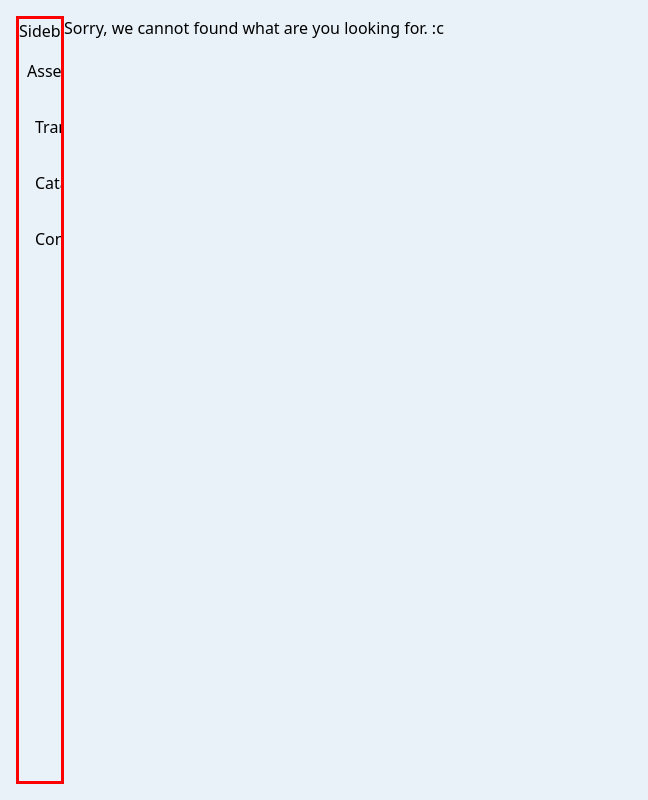
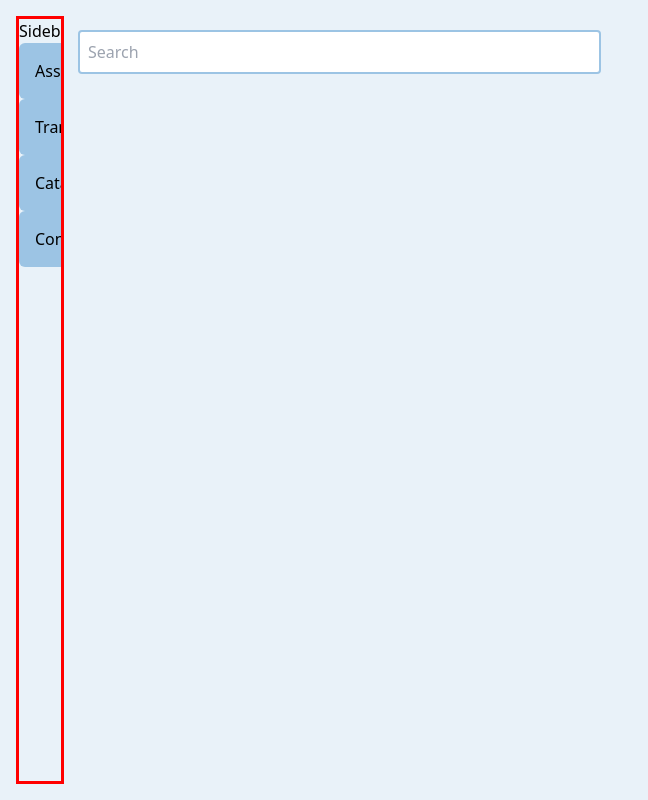
Before and after one commit to LaloStroke/action-logistics, a React (Vite) app: page /1/Transactions/1 in a window 1280 px wide. Before the commit this address had no page. Shown: the whole page, without its empty margins (0-648 px from the left). Built offline with nearby package versions, Linux system fonts and the light colour scheme.

Commit message:
[fix] routes and styles xd

```diff
--- a/src/components/Select/index.tsx
+++ b/src/components/Select/index.tsx
@@ -1,7 +1,7 @@
-import React, { useRef, useState, useEffect, ReactNode } from "react";
-import { SelectContext } from "./SelectContext";
-import useOnClickOutside from "../../hooks/useOnClickOutside/useOnClickOutside";
-import { IoMdArrowDropup } from "react-icons/io";
+import React, { useRef, useState, useEffect, ReactNode } from 'react';
+import { SelectContext } from './SelectContext';
+import useOnClickOutside from '../../hooks/useOnClickOutside/useOnClickOutside';
+import { IoMdArrowDropup } from 'react-icons/io';
 
 const Select: React.FC<{
   children: ReactNode | ReactNode[];
@@ -20,14 +20,12 @@ const Select: React.FC<{
   defaultValue,
   onHover,
   optionsStyle,
-  placeholder
+  placeholder,
 }): JSX.Element => {
-  const [selectedOption, setSelectedOption] = useState<string>(
-    defaultValue || ""
-  );
+  const [selectedOption, setSelectedOption] = useState<string>(defaultValue || '');
   const [isOpen, setIsOpen] = useState<boolean>(false);
   const handleIsOpen = () => setIsOpen(!isOpen);
-  const selectPlaceHolder = placeholder || "Select an option";
+  const selectPlaceHolder = placeholder || 'Select an option';
   const selectRef = useRef<HTMLDivElement>(null);
 
   const handleClickOutside = () => setIsOpen(false);
@@ -44,14 +42,12 @@ const Select: React.FC<{
   }, [selectHandler, selectedOption]);
 
   return (
-    <SelectContext.Provider
-      value={{ selectedOption, changeSelectedOption: updateSelectedOption }}
-    >
+    <SelectContext.Provider value={{ selectedOption, changeSelectedOption: updateSelectedOption }}>
       <div
         className={
           className
             ? className
-            : "bg-yellow rounded-md p-4 relative w-56 cursor-pointer border-none"
+            : 'bg-primary rounded-md p-4 relative w-56 cursor-pointer border-none'
         }
         onMouseEnter={onHover ? handleIsOpen : undefined}
         onMouseLeave={onHover ? handleIsOpen : undefined}
@@ -59,12 +55,8 @@ const Select: React.FC<{
         onClick={handleIsOpen}
       >
         <span className="flex h-full justify-between items-center">
-          {staticPlaceholder
-            ? staticPlaceholder
-            : selectedOption || selectPlaceHolder}
-          <div
-            className={`duration-300 scale-125 ${isOpen ? "" : "rotate-180"}`}
-          >
+          {staticPlaceholder ? staticPlaceholder : selectedOption || selectPlaceHolder}
+          <div className={`duration-300 scale-125 ${isOpen ? '' : 'rotate-180'}`}>
             <IoMdArrowDropup />
           </div>
         </span>
@@ -73,7 +65,7 @@ const Select: React.FC<{
             className={`${
               optionsStyle
                 ? optionsStyle
-                : "bg-yellow list-none relative w-48 flex flex-col right-[-2.5rem] top-[3.25rem]"
+                : 'bg-secondary list-none absolute w-full left-0 top-16 overflow-auto max-h-36 rounded-md z-10 flex flex-col '
             }`}
           >
             {children}
--- a/src/components/Sidebar/index.tsx
+++ b/src/components/Sidebar/index.tsx
@@ -1,18 +1,18 @@
-import React, { useState, useRef, useEffect } from "react";
-import { Link, useMatch, useResolvedPath } from "react-router-dom";
-import useOnClickOutside from "../../hooks/useOnClickOutside/useOnClickOutside";
+import React, { useState, useRef, useEffect } from 'react';
+import { Link, useMatch, useResolvedPath } from 'react-router-dom';
+import useOnClickOutside from '../../hooks/useOnClickOutside/useOnClickOutside';
 import {
   setSidebarOpen,
   setAssetsSelected,
   setTransactionSelected,
   setConfigSelected,
-  setCatalogSelected
-} from "@/store/services/slice/appSlice";
-import { useDispatch } from "react-redux";
-import SelectOptions from "../../constants/selectOptions";
-import "./sidebar.css";
-import SelectOption from "../Select/SelectOption/SelectOption";
-import Select from "../Select";
+  setCatalogSelected,
+} from '@/store/services/slice/appSlice';
+import { useDispatch } from 'react-redux';
+import SelectOptions from '../../constants/selectOptions';
+import './sidebar.css';
+import SelectOption from '../Select/SelectOption/SelectOption';
+import Select from '../Select';
 
 const Sidebar: React.FC = (): JSX.Element => {
   const [isOpen, setIsOpen] = useState<boolean>(false);
@@ -26,7 +26,7 @@ const Sidebar: React.FC = (): JSX.Element => {
   const sidebarRef = useRef<HTMLDivElement>(null);
   useOnClickOutside(sidebarRef, handleOutsideOpen);
 
-  const handleStyles = isOpen ? "open" : "close";
+  const handleStyles = isOpen ? 'open' : 'close';
   const handleAssets = (value: Assets): void => {
     dispatch(setAssetsSelected(value));
   };
@@ -40,10 +40,10 @@ const Sidebar: React.FC = (): JSX.Element => {
     dispatch(setCatalogSelected(value));
   };
 
-  const Assets = SelectOptions.get("Assets");
-  const Transactions = SelectOptions.get("Transactions");
-  const Configs = SelectOptions.get("ConfigPoints");
-  const Catalogs = SelectOptions.get("CatalogPoints");
+  const Assets = SelectOptions.get('Assets');
+  const Transactions = SelectOptions.get('Transactions');
+  const Configs = SelectOptions.get('ConfigPoints');
+  const Catalogs = SelectOptions.get('CatalogPoints');
   useEffect(() => {
     dispatch(setSidebarOpen(isOpen));
   }, [isOpen]);
@@ -52,18 +52,13 @@ const Sidebar: React.FC = (): JSX.Element => {
       Sidebar
       <div>
         <Select
-          onHover
-          defaultValue={"All Assets"}
-          staticPlaceholder={"Assets"}
+          defaultValue={'All Assets'}
+          staticPlaceholder={'Assets'}
           selectHandler={handleAssets}
           placeholder="Assets"
-          className="w-28 bg-transparent rounded-md py-4 px-2 relative cursor-pointer border-none h-full"
         >
           {(Assets as string[]).map((Assets) => (
-            <CustomLink
-              to={`/Assets/${Assets == "All Assets" ? "all" : Assets}`}
-              key={Assets}
-            >
+            <CustomLink to={`/Assets/${Assets == 'All Assets' ? 'all' : Assets}`} key={Assets}>
               <SelectOption value={Assets}>{Assets}</SelectOption>
             </CustomLink>
           ))}
@@ -71,9 +66,8 @@ const Sidebar: React.FC = (): JSX.Element => {
       </div>
       <div>
         <Select
-          onHover
-          defaultValue={"Due"}
-          staticPlaceholder={"Transactions"}
+          defaultValue={'Due'}
+          staticPlaceholder={'Transactions'}
           selectHandler={handleTransactions}
           placeholder="Transactions"
           className=""
@@ -88,9 +82,8 @@ const Sidebar: React.FC = (): JSX.Element => {
       </div>
       <div>
         <Select
-          onHover
-          defaultValue={"Locations"}
-          staticPlaceholder={"Catalogs"}
+          defaultValue={'Locations'}
+          staticPlaceholder={'Catalogs'}
           selectHandler={handleCatalogs}
           placeholder="Catalogs"
           className=""
@@ -105,9 +98,8 @@ const Sidebar: React.FC = (): JSX.Element => {
       </div>
       <div>
         <Select
-          onHover
-          defaultValue={"Locations"}
-          staticPlaceholder={"Configs"}
+          defaultValue={'Locations'}
+          staticPlaceholder={'Configs'}
           selectHandler={handleConfigs}
           placeholder="Configs"
           className=""
@@ -132,15 +124,10 @@ const CustomLink: React.FC<{
   const resolvedPath = useResolvedPath(to);
   const isActive = useMatch({ path: resolvedPath.pathname, end: true });
   return (
-    <Link
-      className={`${className ? className : "duration-300 w-28 h-full"} `}
-      to={to}
-    >
+    <Link className={`${className ? className : 'duration-300 w-28 h-full'} `} to={to}>
       <div
         className={`grid place-content-center px-4 h-full duration-300 cursor-pointer  ${
-          isActive
-            ? "bg-lightOrange duration-300 font-bold hover:tracking-normal"
-            : ""
+          isActive ? 'bg-lightOrange duration-300 font-bold hover:tracking-normal' : ''
         }`}
       >
         {children}
--- /dev/null
+++ b/src/constants/Locations/index.ts
@@ -0,0 +1,22 @@
+const Locations = [
+  'Dallas, TX',
+  'Irving, TX',
+  'Kansas, KS',
+  'New York, NY',
+  'San Francisco, CA',
+  'Seattle, WA',
+  'Washington, DC',
+  'Austin, TX',
+  'Chicago, IL',
+  'Los Angeles, CA',
+  'Miami, FL',
+  'Philadelphia, PA',
+  'Phoenix, AZ',
+  'San Antonio, TX',
+  'San Diego, CA',
+  'San Jose, CA',
+  'Jacksonville, FL',
+  'Indianapolis, IN',
+];
+
+export default Locations;
--- a/src/data.d.ts
+++ b/src/data.d.ts
@@ -3,7 +3,7 @@ declare interface DefaultTableOptions {
   deletable?: JSX.Element;
 }
 
-declare interface Logistics extends DefaultTableOptions {
+declare interface Assets extends DefaultTableOptions {
   ID: string;
   'S/N': string;
   name: string;
@@ -16,3 +16,19 @@ declare interface Logistics extends DefaultTableOptions {
   'status operation': string;
   'status location': string;
 }
+
+declare interface Transactions extends DefaultTableOptions {
+  'Exceded days': number;
+  'Request date': string;
+  'Return commit date': string;
+  Requester: string;
+  'Location Origin': string;
+  'Location Destination': string;
+  Authorized: string;
+  'Authorization date': string;
+  Assets: Assets['name'][];
+}
+
+declare interface TransactionsHeaders {
+  due: Transactions;
+}
--- a/src/router/index.tsx
+++ b/src/router/index.tsx
@@ -13,11 +13,11 @@ const Router: React.FC = (): JSX.Element => {
     <BrowserRouter>
       <Layout>
         <Switch>
+          <Route path="/Login" element={<Login />} />
           <Route path="/Assets/:selectedAssetOption" element={<Home />} />
-          <Route path="/Login" element={<Login />} />
+          <Route path=":type/Catalogs/:selectedOption/:id" element={<Catalogs />} />
           <Route path="/Transactions" element={<Transactions />} />
-          <Route path="/Transactions/:selectedTransactionsOption" element={<Transactions />} />
-          <Route path=":type/Catalogs/:selectedOption" element={<Catalogs />} />
+          <Route path=":type/Transactions/:selectedTransactionsOption" element={<Transactions />} />
           <Route path="/Configs" element={<Configs />} />
           <Route path="/Configs/:selectedConfigOption" element={<Configs />} />
           <Route path="*" element={<NotFound />} />
--- a/src/views/Catalogs/index.tsx
+++ b/src/views/Catalogs/index.tsx
@@ -1,31 +1,30 @@
-import React, { useEffect, useState } from "react";
-import Form from "../../components/Form";
-import { useSetLocationMutation } from "../../store/services/userService";
-import useForm from "../../hooks/useForm/useForm";
-import Button from "../../components/Button";
-import { loginValidations } from "@/constants/validations/login";
-import Forms from "../../constants/forms";
-import { useParams } from "react-router";
+import React, { useEffect, useState } from 'react';
+import Form from '../../components/Form';
+import { useSetLocationMutation } from '../../store/services/userService';
+import useForm from '../../hooks/useForm/useForm';
+import Button from '../../components/Button';
+import { loginValidations } from '@/constants/validations/login';
+import Forms from '../../constants/forms';
+import { useParams } from 'react-router';
 
 const Catalogs: React.FC = (): React.ReactElement => {
-  const [setLocation, { isError, isSuccess, isLoading }] =
-    useSetLocationMutation();
-  const [editable, setEditable] = useState<string>("");
-  const { selectedOption, type, catalog } = useParams();
+  const [setLocation, { isError, isSuccess, isLoading }] = useSetLocationMutation();
+  const [editable, setEditable] = useState<string>('');
+  const { selectedOption, type, catalog, id } = useParams();
   const { handleChange, handleSubmit, formValues, formErrors } = useForm(
     {
-      ID: "",
-      State: "",
-      Address: "",
-      Location: "",
-      LocationName: "",
-      City: "",
-      ZipCode: "",
+      ID: '',
+      State: '',
+      Address: '',
+      Location: '',
+      LocationName: '',
+      City: '',
+      ZipCode: '',
       Assets: [],
-      TotalAssets: ""
+      TotalAssets: '',
     },
     loginValidations,
-    setLocation
+    setLocation,
   );
 
   useEffect((): void => {
@@ -35,26 +34,24 @@ const Catalogs: React.FC = (): React.ReactElement => {
   return (
     <div className="grid w-[90%] mx-auto my-4 place-items-center">
       <p className="text-center font-bold text-lg">
-        {catalog}: {selectedOption}
+        {selectedOption}: {id}
       </p>
       <Form
-        formFields={
-          Forms.get(editable as Forms) || (Forms.get("login") as FormField[])
-        }
+        formFields={Forms.get(editable as Forms) || (Forms.get('login') as FormField[])}
         formErrors={formErrors}
         handleChange={handleChange}
         formData={
-          type === "edit"
+          type === 'edit'
             ? {
-                Address: "1234 Main St",
-                City: "Anytown",
-                ID: "1234",
-                State: "CA",
-                Assets: "All Assets",
-                Location: "All Locations",
-                LocationName: "All Locations",
+                Address: '1234 Main St',
+                City: 'Anytown',
+                ID: '1234',
+                State: 'CA',
+                Assets: 'All Assets',
+                Location: 'All Locations',
+                LocationName: 'All Locations',
                 TotalAssets: 1234,
-                ZipCode: 12345
+                ZipCode: 12345,
               }
             : formValues
         }
--- a/src/views/Home/index.tsx
+++ b/src/views/Home/index.tsx
@@ -6,12 +6,15 @@ import Button from '../../components/Button';
 import { AiFillEye } from 'react-icons/ai';
 import { useParams } from 'react-router';
 import Switch from '../../components/Switch';
+import Select from '../../components/Select';
+import SelectOption from '../../components/Select/SelectOption/SelectOption';
+import Locations from '../../constants/Locations';
 
 const Home: React.FC = (): JSX.Element => {
   const [inOperation, setInOperation] = useState<boolean>(false);
   const { selectedAssetOption } = useParams();
 
-  const tbodyData: Logistics[] = [
+  const tbodyData: Assets[] = [
     {
       ID: '1',
       'S/N': '1',
@@ -68,7 +71,7 @@ const Home: React.FC = (): JSX.Element => {
     },
   ];
 
-  const columns: ColumnDefinitionType<Logistics, keyof Logistics>[] = [
+  const columns: ColumnDefinitionType<Assets, keyof Assets>[] = [
     {
       key: 'ID',
       header: 'ID',
@@ -145,6 +148,17 @@ const Home: React.FC = (): JSX.Element => {
             <span>In Operation</span>
           </>
         )}
+        {selectedAssetOption === 'Location' && (
+          <>
+            <Select>
+              {Locations.map((location) => (
+                <SelectOption value={location} key={location}>
+                  {location}
+                </SelectOption>
+              ))}
+            </Select>
+          </>
+        )}
       </div>
       <div className="mt-8 flex justify-center">
         <Table columns={columns} data={tbodyData} />
--- a/src/views/Transactions/index.tsx
+++ b/src/views/Transactions/index.tsx
@@ -1,7 +1,56 @@
 import React from 'react';
+import Table from '../../components/Table';
+import { useState } from 'react';
+import Input from '../../components/Input';
+import Button from '../../components/Button';
+import { AiFillEye } from 'react-icons/ai';
+import { useParams } from 'react-router';
+import Switch from '../../components/Switch';
+import Select from '../../components/Select';
+import SelectOption from '../../components/Select/SelectOption/SelectOption';
+import Locations from '../../constants/Locations';
 
-const Transactions = () => {
-  return <div>Transactions</div>;
+const Transactions: React.FC = (): JSX.Element => {
+  const [inOperation, setInOperation] = useState<boolean>(false);
+  const { selectedTransactionsOption } = useParams();
+
+  const tbodyData: TransactionsHeaders['due'][] = [
+    {
+      'Authorization date': '2021-08-01',
+      'Exceded days': 1,
+      'Location Destination': 'Huston - Texas',
+      'Location Origin': 'Huston - Texas',
+      'Request date': '2021-08-01',
+      'Return commit date': '2021-08-01',
+      Assets: ['asset 1', 'asset 2', 'asset 3'],
+      Authorized: 'Authorized',
+      Requester: 'Requester',
+      editable: (
+        <Button type="secondary" href="/edit/Transactions/1233">
+          <AiFillEye />
+        </Button>
+      ),
+    },
+  ];
+
+  const columns: ColumnDefinitionType<TransactionsHeaders, keyof TransactionsHeaders>[] = [];
+
+  const handleSwitch = (): void => {
+    setInOperation(!inOperation);
+  };
+
+  return (
+    <div className="p-4">
+      <div className="flex justify-between w-2/3 items-center	">
+        <div className="w-2/3">
+          <Input type="search" placeholder="Search" widthInDesktop="third" />
+        </div>
+      </div>
+      <div className="mt-8 flex justify-center">
+        <Table columns={columns} data={tbodyData} />
+      </div>
+    </div>
+  );
 };
 
 export default Transactions;
```
